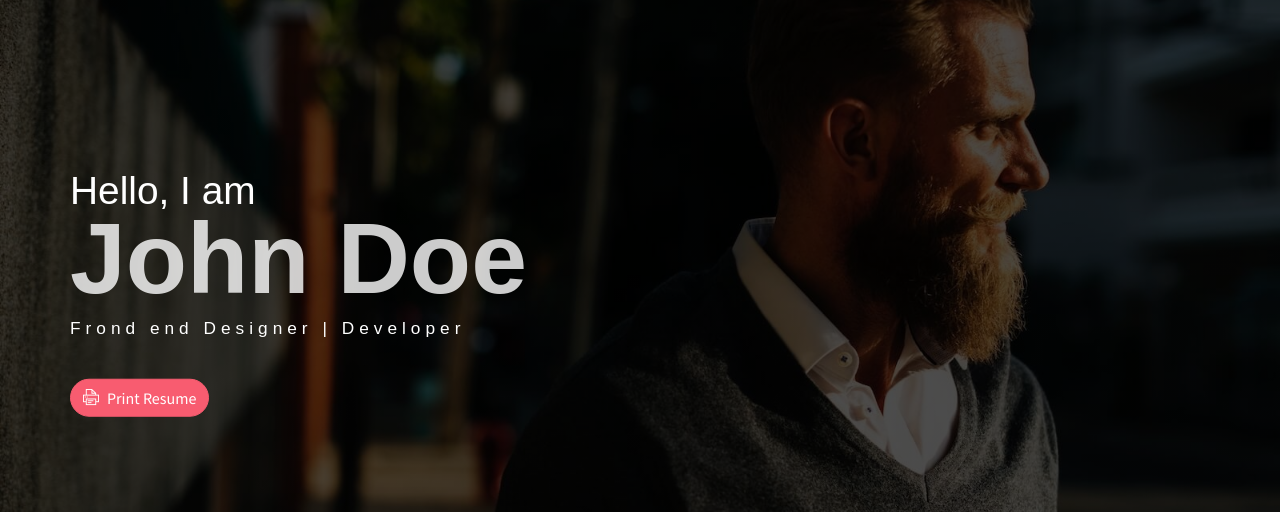
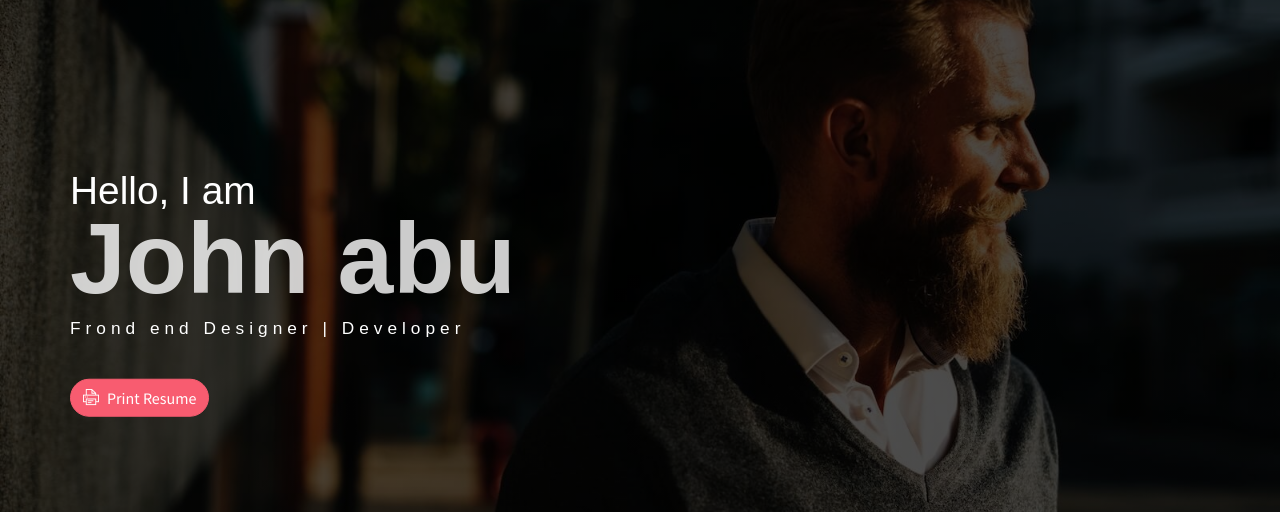
Before and after one commit to Bilal-Sidd/portfolio-test-1, a website: page public_html/index.html in a window 1280 px wide. Shown: the part 60-572 px from the top of the page. Drawn offline with Linux system fonts and the light colour scheme; some packages are replaced by stand-ins of ours.

Commit message:
Update index.html

```diff
--- a/public_html/index.html
+++ b/public_html/index.html
@@ -24,7 +24,7 @@
             </ul>
             <div class="header-content">
                 <h4 class="header-subtitle" >Hello, I am</h4>
-                <h1 class="header-title">John Doe</h1>
+                <h1 class="header-title">John abu</h1>
                 <h6 class="header-mono" >Frond end Designer | Developer</h6>
                 <button class="btn btn-primary btn-rounded"><i class="ti-printer pr-2"></i>Print Resume</button>
             </div>
```
